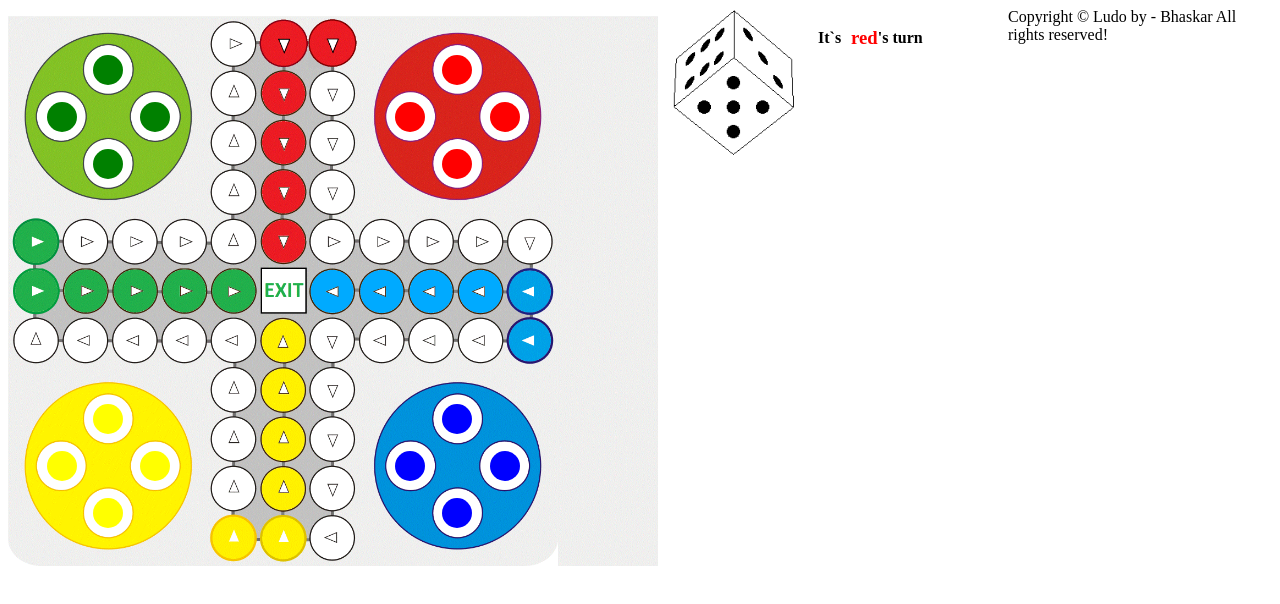
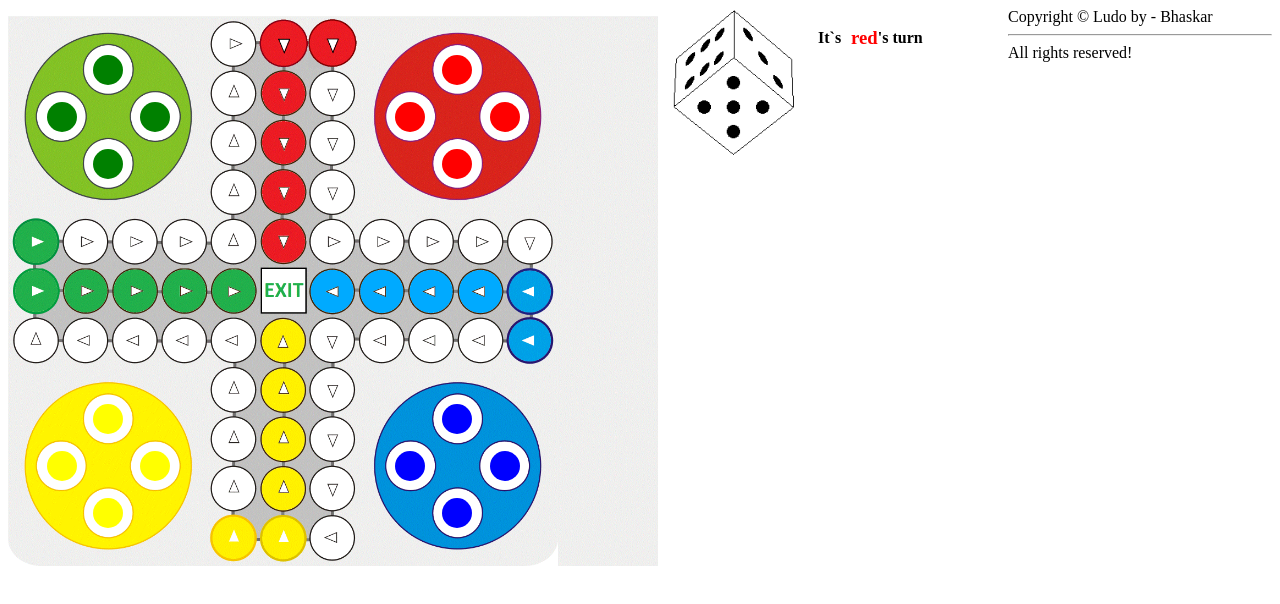
Before and after one commit to hkbhaskar/Ludo, a plain HTML site: page index.html in a window 1280 px wide. Drawn offline with Linux system fonts and the light colour scheme.

Commit message:
Update index.html

```diff
--- a/index.html
+++ b/index.html
@@ -76,7 +76,7 @@
     <p id="badtext" style="float:left;"></p>
     </div>
     <div class="footer">
-            Copyright &copy; Ludo by - Bhaskar All rights reserved!
+            Copyright &copy; Ludo by - Bhaskar <hr /> All rights reserved!
         </div>
     </footer>
 </body>
```
